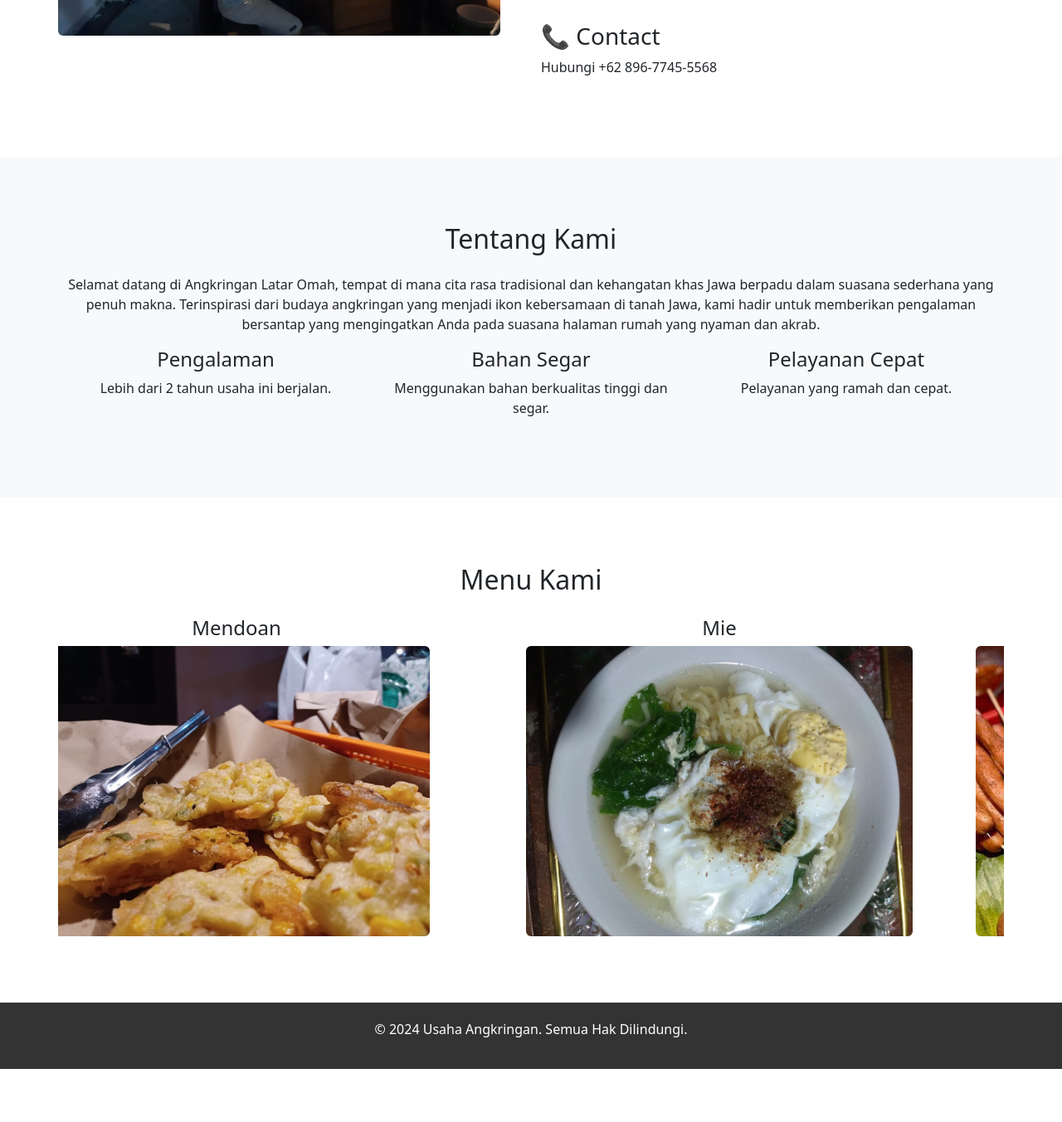
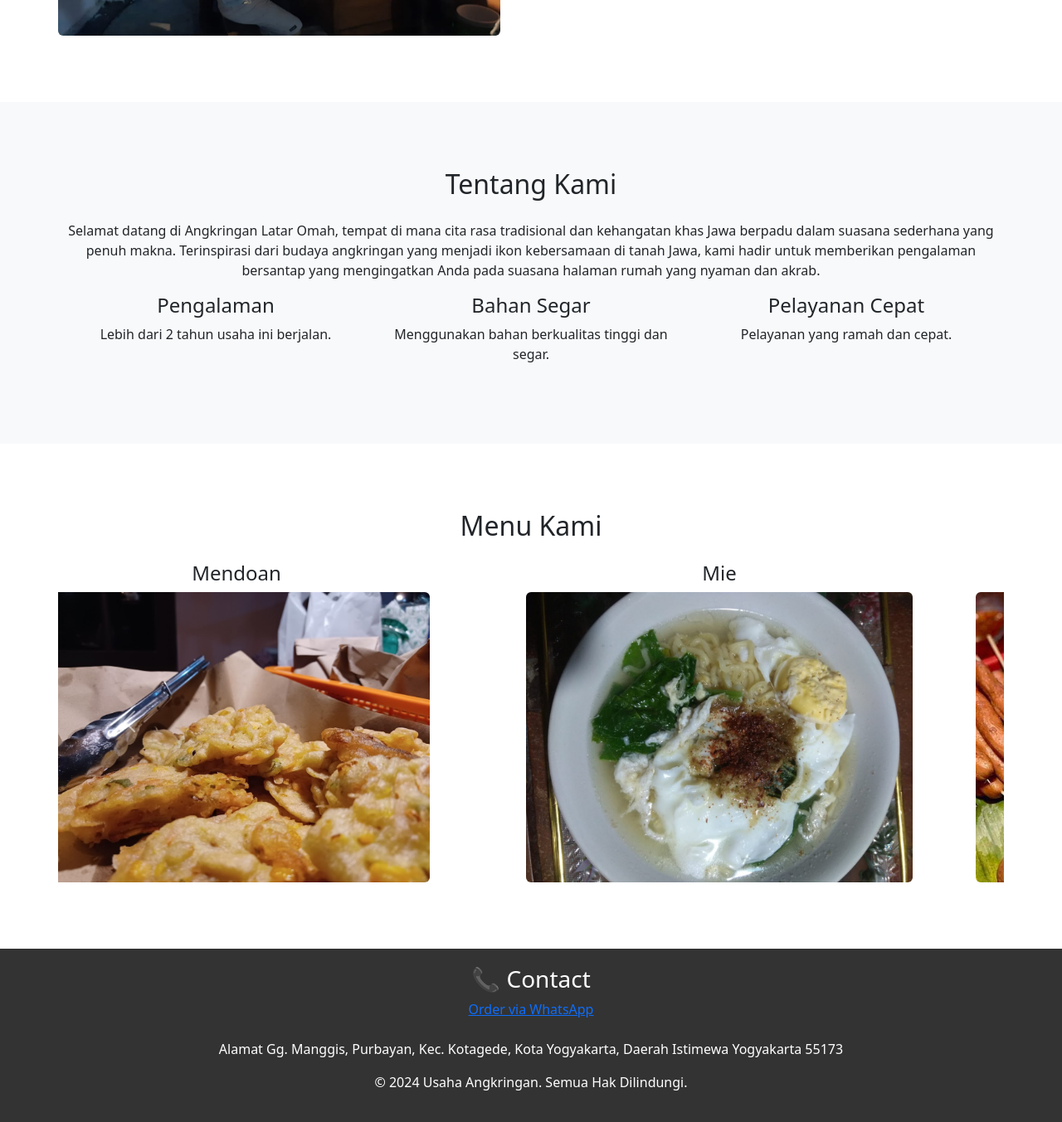
Before and after one commit to ddaap/angkringan, a plain HTML site: page index.html in a window 1280 px wide. Shown: the part 1339-2692 px from the top of the page at 83% size. Before the commit the page ends 2628 px from the top, so only its background shows below. Drawn offline with nearby package versions, Linux system fonts and the light colour scheme.

Commit message:
Update index.html

```diff
--- a/index.html
+++ b/index.html
@@ -75,8 +75,6 @@
                 <div class="row profile">
                     <div class="col-lg-6" id="contact-me">
                         <br>
-                        <h3>📞 <span>Contact</span></h3>
-                        <p>Hubungi +62 896-7745-5568</p>
                     </div>
                 </div>
             </div>
@@ -150,6 +148,9 @@
     </div>
     <!-- Footer -->
     <footer>
+        <h3>📞 <span>Contact</span></h3>
+        <a href="https://wa.me/6289618503550?text=Nama%3A%0ANo.%20HP%3A%0AAlamat%3A%0APesanan%3A%0AJumlah%3A">Order via WhatsApp</a><br><br>
+        <p>Alamat Gg. Manggis, Purbayan, Kec. Kotagede, Kota Yogyakarta, Daerah Istimewa Yogyakarta 55173</p>
         <p>&copy; 2024 Usaha Angkringan. Semua Hak Dilindungi.</p>
     </footer>
 
```
